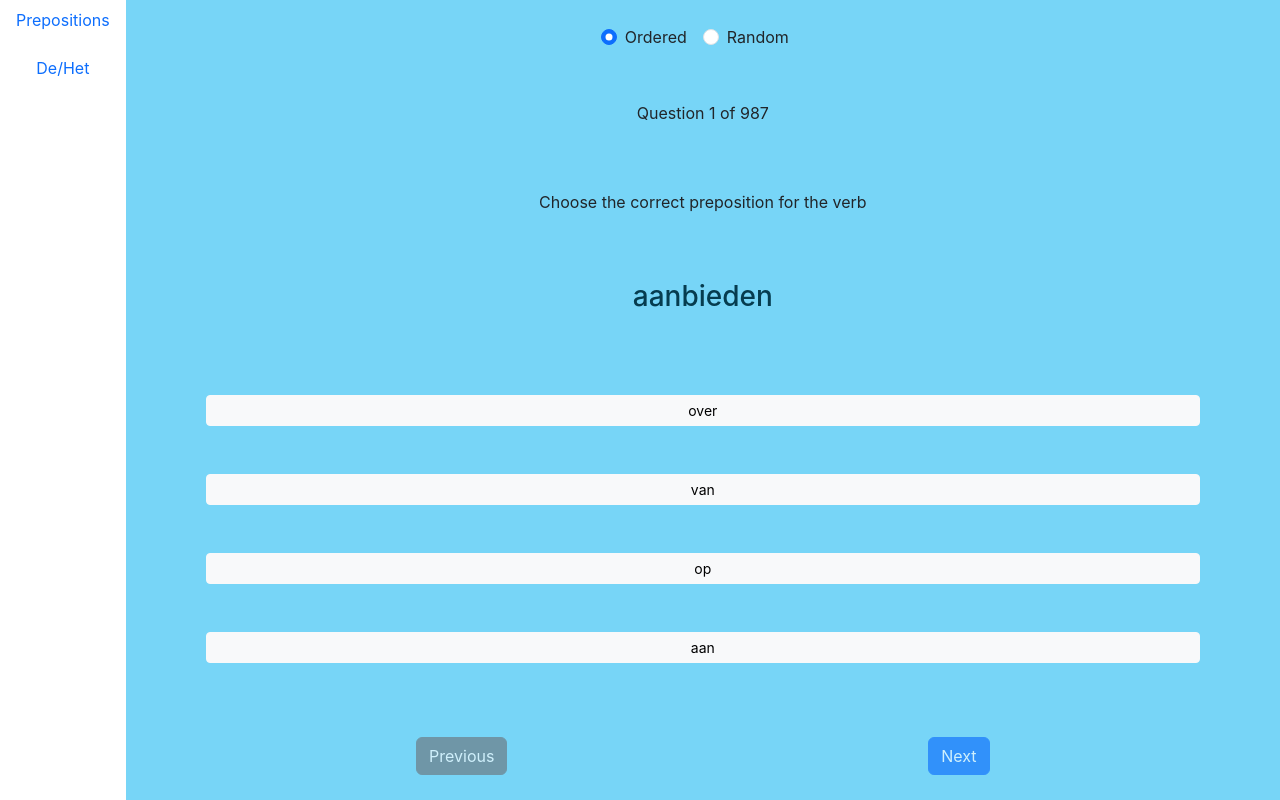
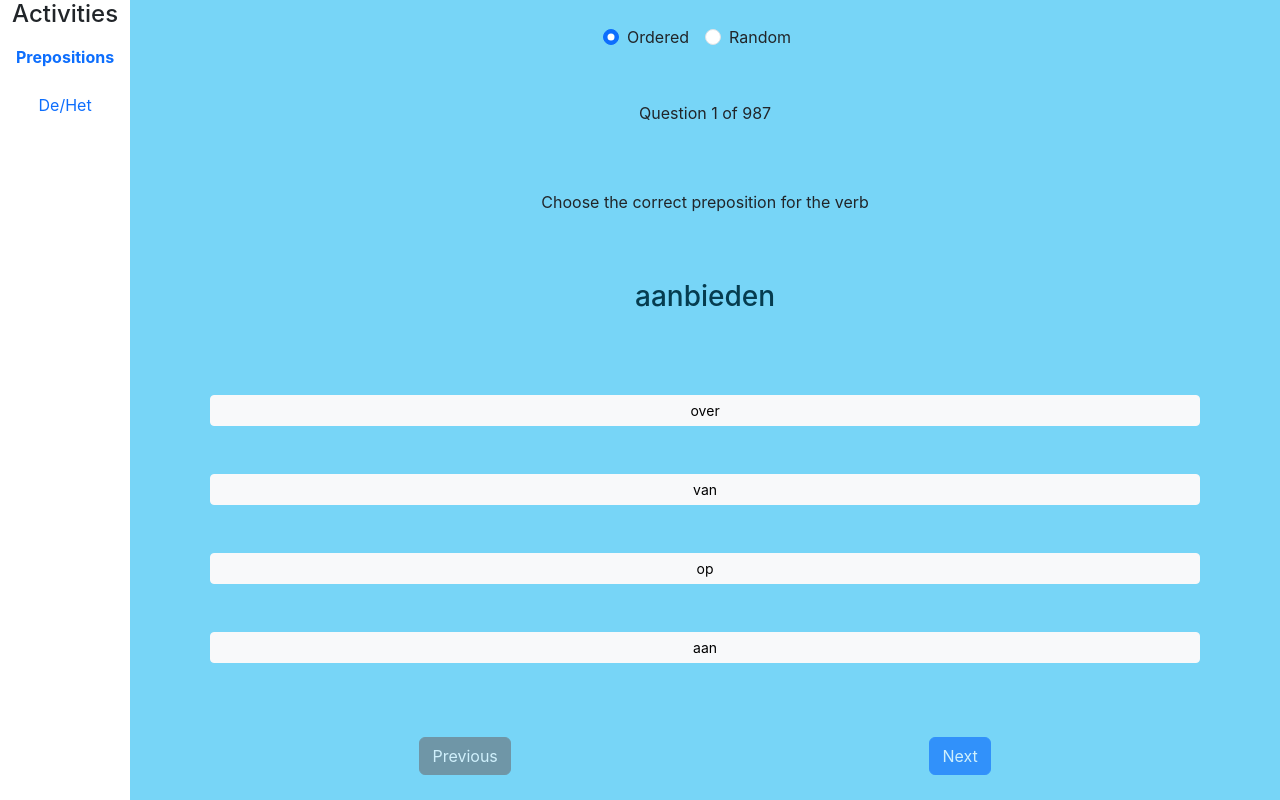
Before and after one commit to SheaMeyers/dutch-practice, a React (Create React App) app: page / in a window 1280 px wide. Built offline with nearby package versions, Linux system fonts and the light colour scheme.

Commit message:
Make selected activity bold in the side column

```diff
--- a/src/App.tsx
+++ b/src/App.tsx
@@ -1,21 +1,25 @@
 import './index.css';
 import './App.css'
-import { BrowserRouter, Routes, Route, Link } from 'react-router';
+import { BrowserRouter, Routes, Route, Link, useLocation } from 'react-router';
 import Prepositions from './prepositions/Prepositions';
 import DeHet from './deHet/DeHet';
 
-const Sidebar = () => (
+const Sidebar = () => {
+  const location = useLocation()
+  return (
     <nav className='flex-grow-2 sidebar'>
+      <h4>Activities</h4>
       <ul className="nav flex-column">
-      <li className="nav-item mb-2">
+        <li className={`nav-item mb-2 ${location.pathname === '/' ? 'fw-bold' : ''}`}>
           <Link className="nav-link" to="/">Prepositions</Link>
         </li>
-      <li className="nav-item mb-2">
+        <li className={`nav-item mb-2 ${location.pathname === '/de-het' ? 'fw-bold' : ''}`}>
           <Link className="nav-link" to="/de-het">De/Het</Link>
         </li>
       </ul>
     </nav>
   )
+}
 
 const App = () => (
   <BrowserRouter>
```
Lines whose indentation alone changed are shown as unchanged.
